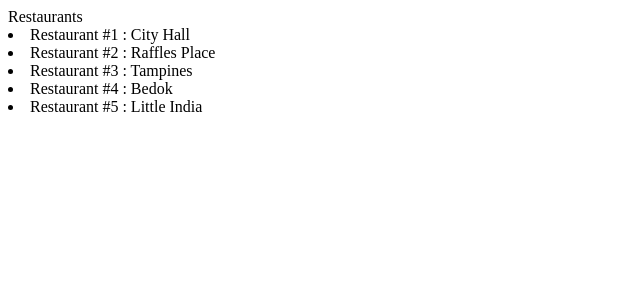
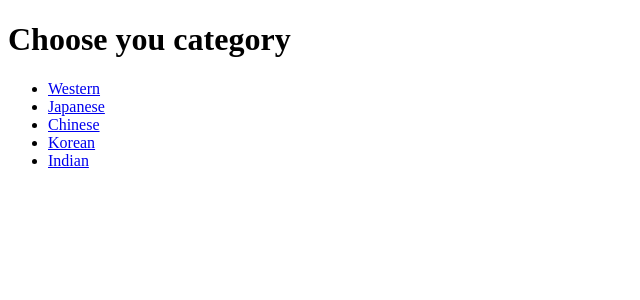
Before and after one commit to ParinitaChowdhry/Python_CA, a Django app: page / in a window 1280 px wide. Shown: the top 300 px of the page, without its empty margins (0-640 px from the left). Run offline with Django 3.2, Linux system fonts and the light colour scheme; data comes from the database, SQL or seed files in the repository.

Commit message:
Add views for index, list and detail. Created static files to be loaded to the project

```diff
--- a/foodReviewSite/reviews/admin.py
+++ b/foodReviewSite/reviews/admin.py
@@ -2,6 +2,6 @@
 # Register your models here.
 
 from django.contrib import admin
-from .models import Restaurant
+from .models import Restaurant, Review
 
 admin.site.register(Restaurant)
--- /dev/null
+++ b/foodReviewSite/reviews/forms.py
@@ -0,0 +1,4 @@
+from django import forms
+
+class ReviewForm(forms.Form):
+    your_name = forms.CharField(label='Your review', max_length=1000)
--- a/foodReviewSite/reviews/models.py
+++ b/foodReviewSite/reviews/models.py
@@ -3,17 +3,31 @@ from django.conf import settings
 from django.contrib.auth.models import User
 
 # Create your models here.
+class Category (models.Model):
+    name= models.CharField(max_length=15)
+
+    def __str__(self):
+        return f"{self.name}"
+
 class Restaurant (models.Model):
     name = models.CharField(max_length=200)
     address = models.CharField(max_length=200)
-    category_choices = (
-    (1,'Western'),
-    (2,'Japanese'),
-    (3,'Chinese'),
-    (4,'Korean'),
-    (5,'Indian'),
-    )
-    category = models.IntegerField(choices=category_choices, default=1,)
+    category= models.ForeignKey(Category, on_delete=models.CASCADE)
+    # category_choices = (
+    # (1,'Western'),
+    # (2,'Japanese'),
+    # (3,'Chinese'),
+    # (4,'Korean'),
+    # (5,'Indian'),
+    # (6, 'Thai'),
+    # )
+    # category = models.IntegerField(choices=category_choices, default=1,)
+
+    def __str__(self):
+        return f"{self.name} - {self.address}"
+
+
+
 
 class Review (models.Model):
     restaurant= models.ForeignKey(Restaurant, on_delete=models.CASCADE)
--- /dev/null
+++ b/foodReviewSite/reviews/static/css/styles.css
@@ -0,0 +1,4 @@
+h1 {
+    color: red;
+    text-align: center;
+  }
--- /dev/null
+++ b/foodReviewSite/reviews/static/js/app.js
@@ -0,0 +1,12 @@
+
+window.addEventListener('DOMContentLoaded', (event) => {
+
+    if(document.getElementById('review')){
+        document.getElementById('review').onclick=()=>{
+            document.querySelectorAll('#text_review').forEach(element=>{
+                element.style.visibility="visible";
+            })
+        };
+    }
+
+});
--- a/foodReviewSite/reviews/templates/index.html
+++ b/foodReviewSite/reviews/templates/index.html
@@ -1,19 +1,32 @@
 <!doctype html>
 <html lang="en">
+
 <head>
-{% block title %}
-Restaurants
-{% endblock %}
+        {% load static %}
+        <!-- <link rel="stylesheet" href="{ % static 'css/styles.css' % }"> -->
+        <script src="{% static 'js/app.js' %}"></script>
+    {% block title %}
+    <h1 id="cat" class ="cat"> Choose you category </h1>
+    {% endblock %}
+
+
 </head>
 
-{% block body %}
+<body>
+    {% block body %}
 
-    {% for restaurant in restaurants %}
+    <ul id="cat">
+        {% for category in categories %}
         <li>
-                Restaurant #{{ restaurant.id }} : {{ restaurant.address }}
+            <a href="{% url 'rest_list' category.id %}">
+                {{category}}
+            </a>
+
         </li>
-    {% endfor %}
-{% endblock %}
+        {% endfor %}
+    </ul>
 
+    {% endblock %}
 </body>
+
 </html>
--- /dev/null
+++ b/foodReviewSite/reviews/templates/review.html
@@ -0,0 +1,5 @@
+<form action="/review" method="post">
+    {% csrf_token %}
+    {{ form }}
+    <input type="submit" value="Submit">
+</form>
--- a/foodReviewSite/reviews/urls.py
+++ b/foodReviewSite/reviews/urls.py
@@ -3,6 +3,12 @@ from django.urls import path
 from . import views
 
 urlpatterns = [
-    path("", views.index),
-    path("second", views.second)
+    # index view
+    path("", views.index, name="index"),
+    # list of restaurant of a category
+    path("category/<int:category_id>", views.rest_list, name="rest_list"),
+    # reviews of restaurant selected
+    path("category/<int:restaurant_id>/detail", views.rest_detail, name="rest_detail"),
+    # submit review
+    path("review", views.review, name="review")
 ]
--- a/foodReviewSite/reviews/views.py
+++ b/foodReviewSite/reviews/views.py
@@ -1,13 +1,41 @@
-from django.shortcuts import render
-from django.http import HttpResponse
-from .models import Restaurant
+from django.shortcuts import render, reverse
+from django.http import HttpResponse, HttpResponseRedirect
+from .models import Restaurant, Category, Review
+from .forms import ReviewForm
 
 # Create your views here.
+# view of all categories from DB
 def index(request):
     context = {
-        "restaurants": Restaurant.objects.all()
+        "categories": Category.objects.all()
     }
     return render(request, "index.html", context)
 
-def second(request):
-    return HttpResponse("Second page")
+# view of list of restaurant which belong to a particular category
+def rest_list(request, category_id):
+    c = Category.objects.get(pk=category_id)
+    r = Restaurant.objects.filter(category=c)
+    context = {
+        "restaurants": r,
+        "reviews": Review.objects.filter(restaurant=r)
+    }
+    return render(request, "rest_list.html", context)
+
+# view of review of restaurant which has been selected
+def rest_detail(request, restaurant_id):
+    r= Restaurant.objects.get(pk=restaurant_id)
+    context = {
+        "reviews" : Review.objects.filter(restaurant=r)
+    }
+    return render(request, "rest_detail.html", context)
+
+# view of review of restaurant which has been selected
+def review(request):
+    if request.method == 'POST':
+        form = ReviewForm(request.POST)
+        # check whether it's valid:
+        if form.is_valid():
+            return HttpResponseRedirect(reverse('index'))
+    else :
+        form=ReviewForm()
+        return render(request, 'review.html', {'form': form})
```
Also changed, not shown: foodReviewSite/reviews/templates/rest_detail.html (added, +46 -0 lines), foodReviewSite/reviews/templates/rest_list.html (added, +31 -0 lines), foodReviewSite/db.sqlite3, foodReviewSite/readme.txt (added), foodReviewSite/reviews/migrations/0002_auto_20190428_1230.py (added), foodReviewSite/reviews/migrations/0003_auto_20190428_1458.py (added), foodReviewSite/reviews/migrations/0004_auto_20190428_1522.py (added).
